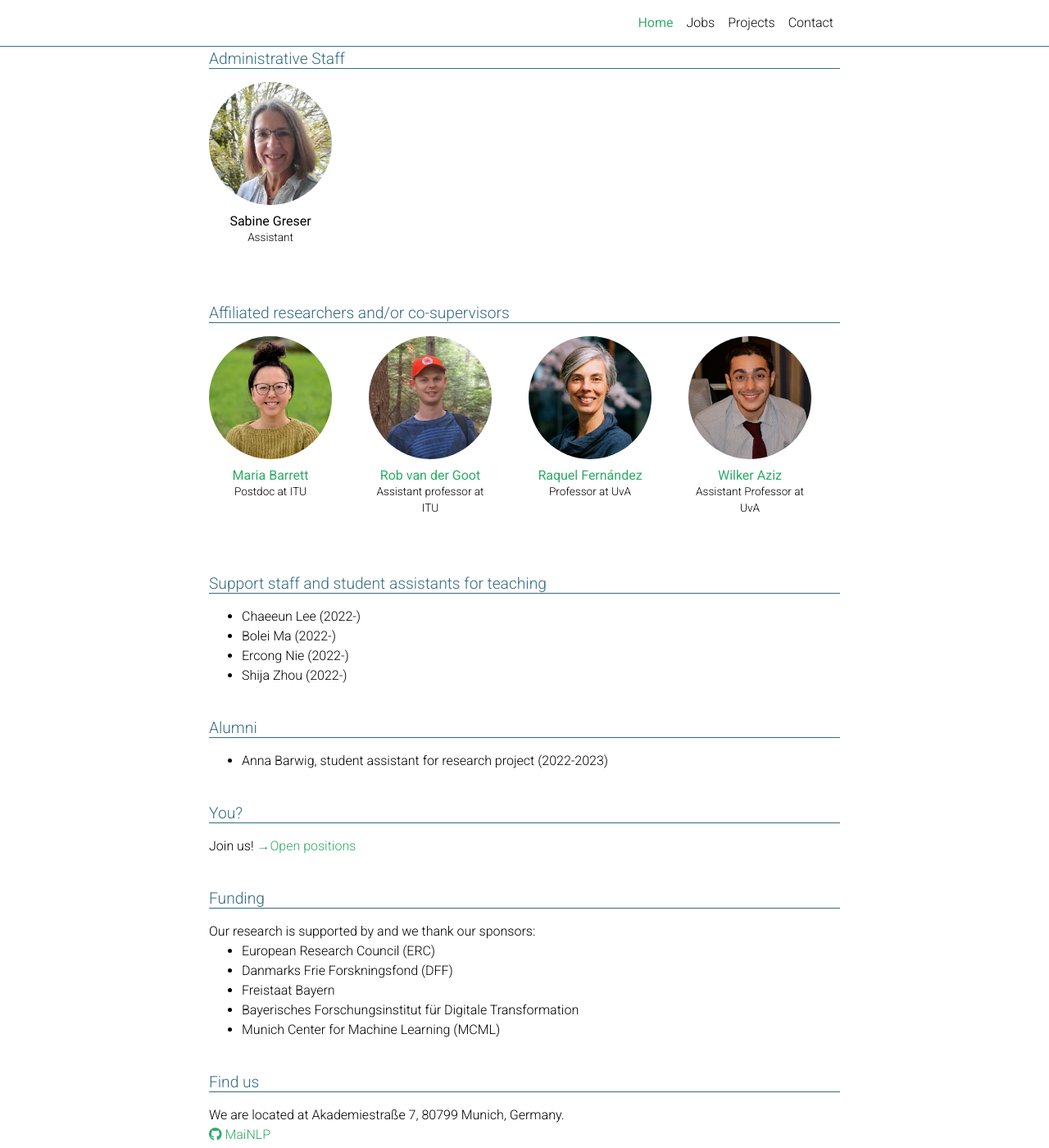
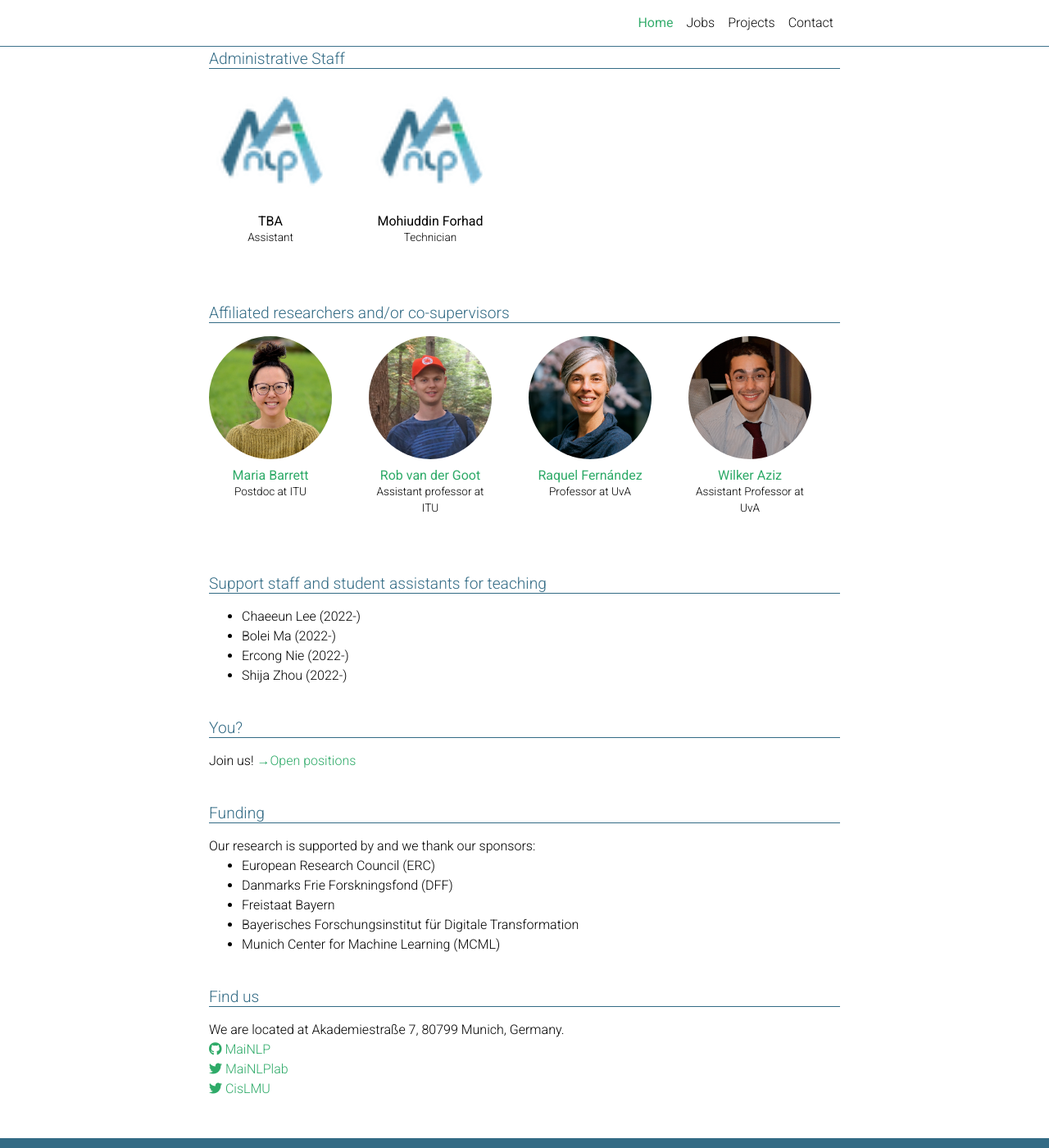
Before and after one commit to mainlp/mainlp.github.io, a Jekyll site: the page built from _pages/about.md, in a window 1280 px wide and 1400 px high, scrolled down 1556 px. Shown: the whole window at 82% size. Built offline with Jekyll 4.4.1, drawn with Linux system fonts in a browser that asks for light colours; full-size pictures stand in for the smaller copies a plugin makes; comment, search, counter and statistics services are not loaded; a style sheet for code colours, icons or effects is not loaded; some of the changed text lies outside the part shown.

Commit message:
Update about.md

```diff
--- a/_pages/about.md
+++ b/_pages/about.md
@@ -74,9 +78,12 @@ support:
 admin:
   title: Administrative Staff
   people:
-    - name: Sabine Greser
+    - name: TBA
       description: Assistant
-      picture: sabine.jpg
+      picture: mainlp-logo-50.png
+    - name: Mohiuddin Forhad
+      description: Technician
+      picture: mainlp-logo-50.png
 affiliated:
   title: Affiliated researchers and/or co-supervisors
   people:
@@ -164,11 +171,11 @@ In broad terms, our aim is to make NLP models more robust, so that they can deal
     <li>Shija Zhou (2022-)</li>
   </ul>
 
-  <h2 class="category">Alumni</h2>
+ <!-- <h2 class="category">Prior MaiNLP lab members</h2>
   <ul>
     <li>Anna Barwig, student assistant for research project (2022-2023)</li>
   </ul>
-
+  -->
   <h2 class="category">You?</h2>
   Join us! <a href="/jobs">→Open positions</a>
 
```
Also changed, not shown: other parts of _pages/about.md (+4 -0 lines).
